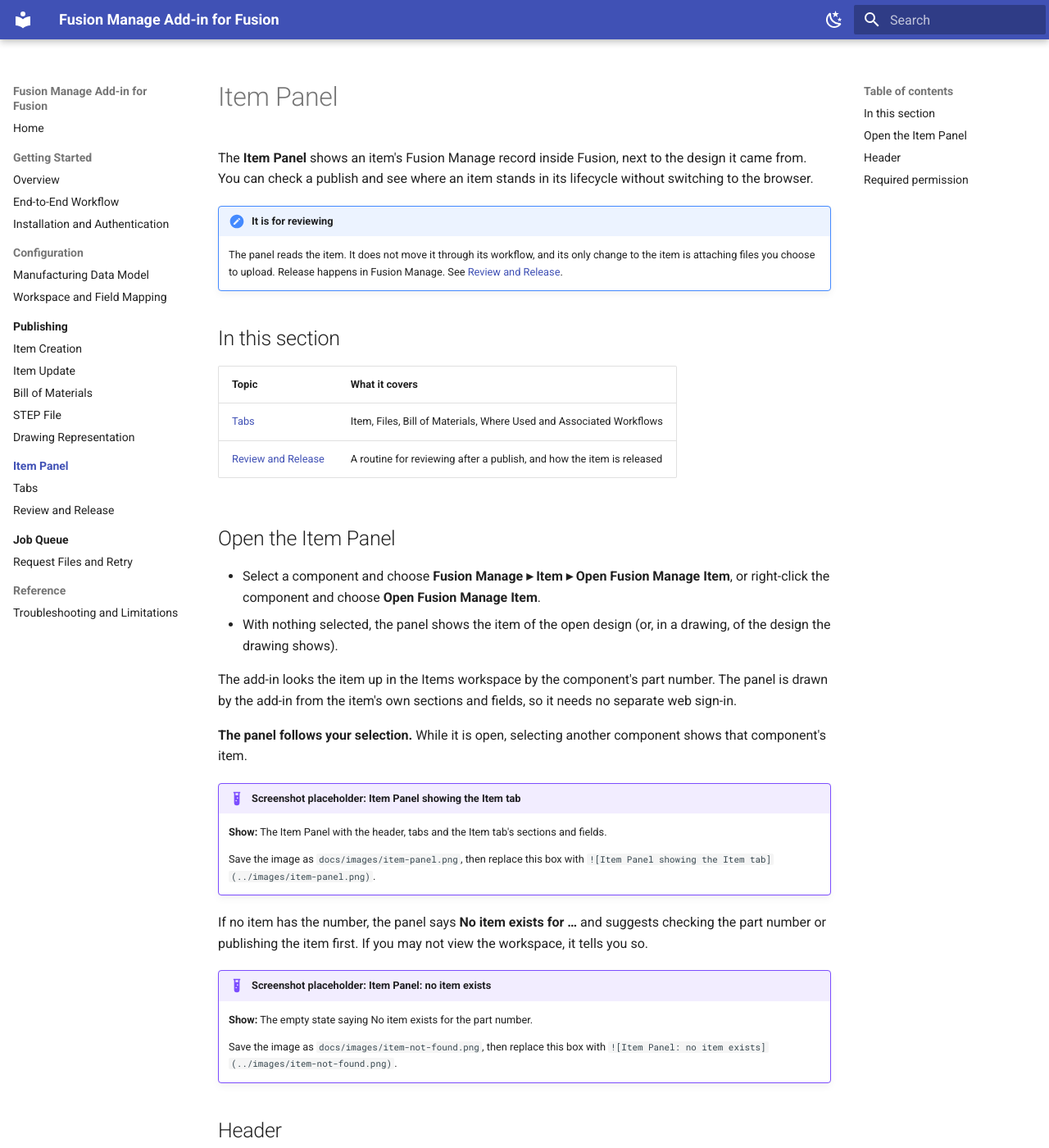
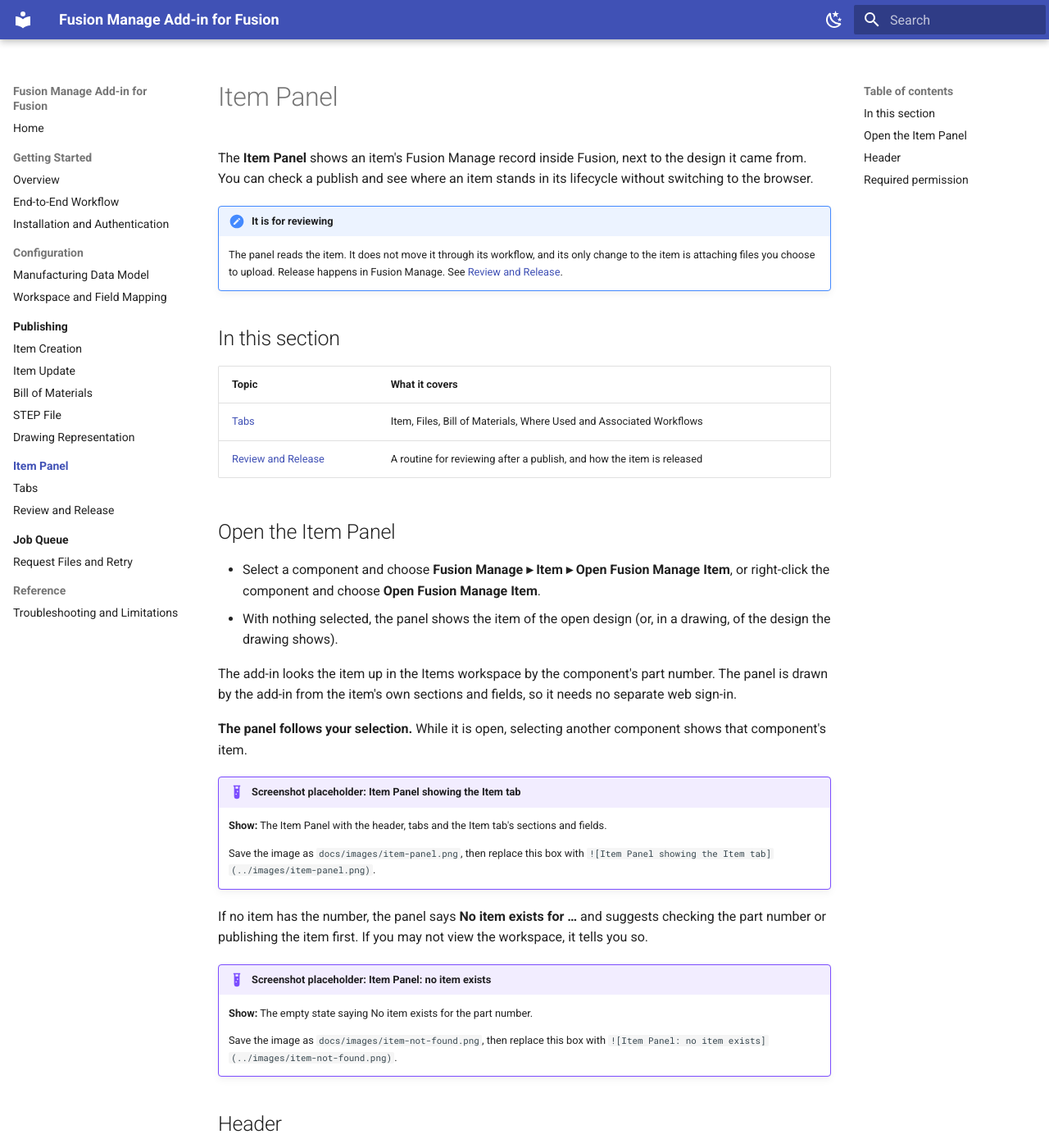
Before and after one commit to AHoop91/FusionToFusionManageAddon, an MkDocs documentation site: the page built from docs/item-panel/index.md, in a window 1280 px wide and 1400 px high. Shown: the whole window at 82% size. Built offline with MkDocs 1.6.1 and Material for MkDocs 9.7.7, drawn with Linux system fonts in a browser that asks for light colours.

Commit message:
Make tables and content fill the width on every page

```diff
--- a/docs/stylesheets/extra.css
+++ b/docs/stylesheets/extra.css
@@ -1,4 +1,30 @@
 /* Use the full width of the window: navigation on the left, contents on the right. */
-.md-grid {
+.md-grid,
+.md-main__inner,
+.md-header__inner,
+.md-tabs__list,
+.md-footer__inner,
+.md-footer-meta__inner {
   max-width: none;
 }
+
+.md-content,
+.md-content__inner {
+  max-width: none;
+}
+
+/* Let every page's tables and images use the width, not only the home page's cards. */
+.md-typeset__table {
+  display: block;
+  width: 100%;
+}
+
+.md-typeset table:not([class]) {
+  display: table;
+  width: 100%;
+}
+
+.md-typeset img {
+  max-width: 100%;
+  height: auto;
+}
```
